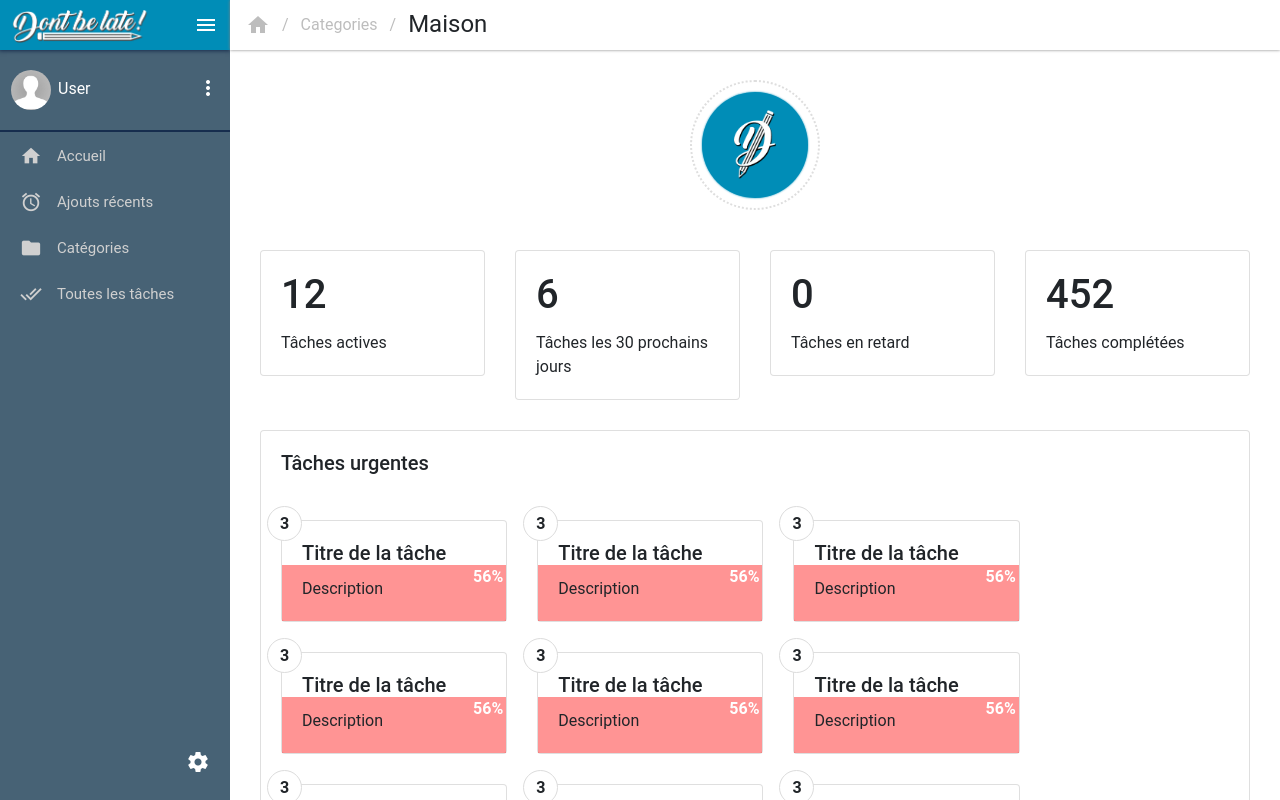
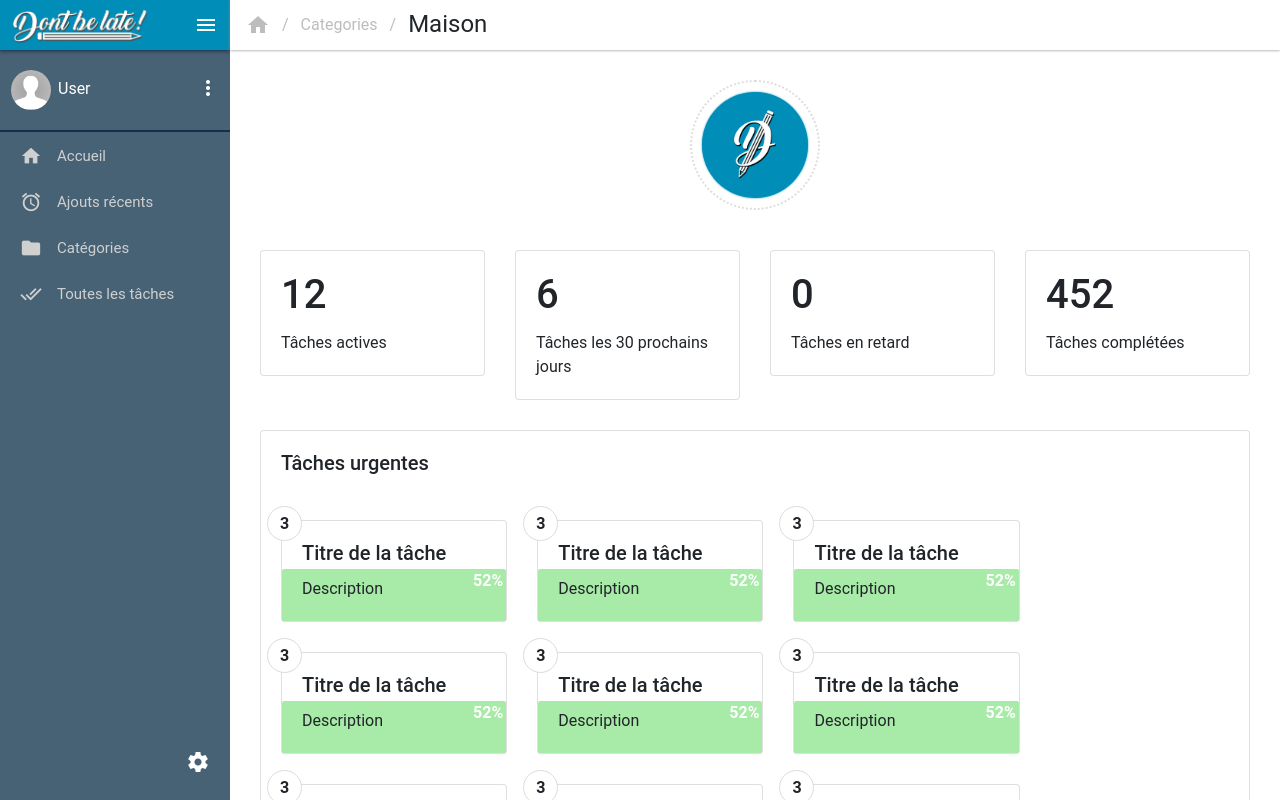
Before and after one commit to redhelling21/DBL, an Angular app: page / in a window 1280 px wide. Built offline with nearby package versions, Linux system fonts and the light colour scheme; a small style sheet from the web is missing.

Commit message:
Linked mongo with allTasks

```diff
--- a/package.json
+++ b/package.json
@@ -12,7 +12,6 @@
     "start": "ng serve -prod",
     "build": "ng build --aot --prod",
     "serve": "ng build --prod && http-server dist",
-    "publish": "ng build --prod --base-href /DBL/ && ngh --no-silent --repo=https://df57e2a1c15aa1d3e7777208d99c28719f1d9324@github.com/redhelling21/DBL.git --name='Théo Buri' --email=theo.buri@gmail.com",
     "test": "ng test",
     "lint": "ng lint",
     "e2e": "ng e2e",
--- a/src/app/all-task/all-task.component.html
+++ b/src/app/all-task/all-task.component.html
@@ -1,3 +1,12 @@
-<p>
-  all-task works!
-</p>
+<div class="container-fluid" style="padding: 15px 30px 15px 30px; overflow: auto; max-height: calc(100% - 50px);">
+  <div class="row" style="margin: 15px 0px 30px 0px">
+    <div class="card col-sm" style="padding: 0px">
+      <div class="card-body">
+        <h5 class="card-title">Toutes les tâches</h5>
+        <div style="display: flex; flex-wrap: wrap; margin: 30px -15px -15px -15px">
+          <app-progress-bar *ngFor="let task of tasks" [title]="task.name" [desc]="task.description" [completion]="task.completion" duration="0"></app-progress-bar>
+        </div>
+      </div>
+    </div>
+  </div>
+</div>
--- a/src/app/all-task/all-task.component.ts
+++ b/src/app/all-task/all-task.component.ts
@@ -1,5 +1,6 @@
 import { Component, OnInit } from '@angular/core';
 import {TaskService} from '../task.service';
+import {Task} from '../task';
 
 @Component({
   selector: 'app-all-task',
@@ -7,8 +8,8 @@ import {TaskService} from '../task.service';
   styleUrls: ['./all-task.component.css']
 })
 export class AllTaskComponent implements OnInit {
-  tasks: Array<any>;
-  constructor(private _taskService: TaskService){
+  tasks: Array<Task>;
+  constructor(private _taskService: TaskService) {
     // Access the Task Service's getTasks() method we defined
     this._taskService.getAllTasks()
       .subscribe(res => this.tasks = res);
--- a/src/app/home/home.component.html
+++ b/src/app/home/home.component.html
@@ -46,22 +46,18 @@
       <div class="card-body">
         <h5 class="card-title">Tâches urgentes</h5>
         <div style="display: flex; flex-wrap: wrap; margin: 30px -15px -15px -15px">
-          <app-progress-bar></app-progress-bar>
-          <app-progress-bar></app-progress-bar>
-          <app-progress-bar></app-progress-bar>
-          <app-progress-bar></app-progress-bar>
-          <app-progress-bar></app-progress-bar>
-          <app-progress-bar></app-progress-bar>
-          <app-progress-bar></app-progress-bar>
-          <app-progress-bar></app-progress-bar>
-          <app-progress-bar></app-progress-bar>
-          <app-progress-bar></app-progress-bar>
-          <app-progress-bar></app-progress-bar>
-          <app-progress-bar></app-progress-bar>
-          <app-progress-bar></app-progress-bar>
-          <app-progress-bar></app-progress-bar>
-          <app-progress-bar></app-progress-bar>
-          <app-progress-bar></app-progress-bar>
+          <app-progress-bar title="Titre de la tâche" desc="Description" completion="52" duration="3"></app-progress-bar>
+          <app-progress-bar title="Titre de la tâche" desc="Description" completion="52" duration="3"></app-progress-bar>
+          <app-progress-bar title="Titre de la tâche" desc="Description" completion="52" duration="3"></app-progress-bar>
+          <app-progress-bar title="Titre de la tâche" desc="Description" completion="52" duration="3"></app-progress-bar>
+          <app-progress-bar title="Titre de la tâche" desc="Description" completion="52" duration="3"></app-progress-bar>
+          <app-progress-bar title="Titre de la tâche" desc="Description" completion="52" duration="3"></app-progress-bar>
+          <app-progress-bar title="Titre de la tâche" desc="Description" completion="52" duration="3"></app-progress-bar>
+          <app-progress-bar title="Titre de la tâche" desc="Description" completion="52" duration="3"></app-progress-bar>
+          <app-progress-bar title="Titre de la tâche" desc="Description" completion="52" duration="3"></app-progress-bar>
+          <app-progress-bar title="Titre de la tâche" desc="Description" completion="52" duration="3"></app-progress-bar>
+          <app-progress-bar title="Titre de la tâche" desc="Description" completion="52" duration="3"></app-progress-bar>
+          <app-progress-bar title="Titre de la tâche" desc="Description" completion="52" duration="3"></app-progress-bar>
         </div>
       </div>
     </div>
--- a/src/app/progress-bar/progress-bar.component.html
+++ b/src/app/progress-bar/progress-bar.component.html
@@ -1,13 +1,13 @@
 
   <div class="card" style="padding: 0px; margin: 15px">
     <div class="card-body" style="padding-right:60px; z-index: 3">
-      <h5 class="card-title">Titre de la tâche</h5>
-      <p class="card-text">Description</p>
+      <h5 class="card-title">{{title}}</h5>
+      <p class="card-text">{{desc}}</p>
     </div>
-    <div class="percent-background" style="background-color: #ff00006b;height: 56%; width: 100%; position: absolute; bottom: 0; z-index: 2">
-      <span style="color: white; font-weight: bold; position: absolute; top: 0; right: 3px;">56%</span>
+    <div class="percent-background" [ngStyle]="{'height.%': completion, 'background-color': getColorCompletion()}" style="width: 100%; position: absolute; bottom: 0; z-index: 2; border-radius: 2px; min-height: 20%">
+      <span style="color: white; font-weight: bold; position: absolute; top: 0; right: 3px;">{{completion}}%</span>
     </div>
     <div class="day-chip" style="left: -15px; border: 1px solid #dcdcdc; border-radius: 200px; position: absolute; z-index: 10; width: 35px; height: 35px; top: -15px; text-align: center; background-color: white;">
-      <span style="font-weight: bold; line-height: 33px;">3</span>
+      <span style="font-weight: bold; line-height: 33px;">{{duration}}</span>
     </div>
   </div>
--- a/src/app/progress-bar/progress-bar.component.ts
+++ b/src/app/progress-bar/progress-bar.component.ts
@@ -1,4 +1,4 @@
-import { Component, OnInit } from '@angular/core';
+import {Component, Input, OnInit} from '@angular/core';
 
 @Component({
   selector: 'app-progress-bar',
@@ -7,9 +7,24 @@ import { Component, OnInit } from '@angular/core';
 })
 export class ProgressBarComponent implements OnInit {
 
+  @Input() title: String;
+  @Input() desc: String;
+  @Input() completion: number;
+  @Input() duration: String;
+
   constructor() { }
 
   ngOnInit() {
   }
 
+  getColorCompletion() {
+    if (this.completion < 70) {
+      return '#30cc2e6b';
+    } else if (this.completion < 90) {
+      return '#ffbc006b';
+    } else {
+      return '#ff00006b';
+    }
+  }
+
 }
--- a/src/app/sidebar/sidebar.component.html
+++ b/src/app/sidebar/sidebar.component.html
@@ -13,9 +13,9 @@
   <div style="flex-grow: 1;">
     <ul class="sidebar-items">
       <li routerLinkActive="active"><a routerLink="/home"><i class="material-icons">home</i><span [ngClass]='screenSizeClass'>Accueil</span></a></li>
-      <li routerLinkActive="active"><a routerLink="/all"><i class="material-icons">alarm</i><span [ngClass]='screenSizeClass'>Ajouts récents</span></a></li>
+      <li routerLinkActive="active"><a routerLink="#"><i class="material-icons">alarm</i><span [ngClass]='screenSizeClass'>Ajouts récents</span></a></li>
       <li routerLinkActive="active"><a routerLink="#"><i class="material-icons">folder</i><span  [ngClass]='screenSizeClass'>Catégories</span></a></li>
-      <li routerLinkActive="active"><a routerLink="#"><i class="material-icons">done_all</i><span  [ngClass]='screenSizeClass'>Toutes les tâches</span></a></li>
+      <li routerLinkActive="active"><a routerLink="/all"><i class="material-icons">done_all</i><span  [ngClass]='screenSizeClass'>Toutes les tâches</span></a></li>
     </ul>
   </div>
   <div style="margin: 20px; text-align: right;">
--- /dev/null
+++ b/src/app/step.ts
@@ -0,0 +1,5 @@
+export interface Step {
+  name: String;
+  description: String;
+  finished: boolean;
+}
```
Also changed, not shown: src/app/task.ts (added, +13 -0 lines).
